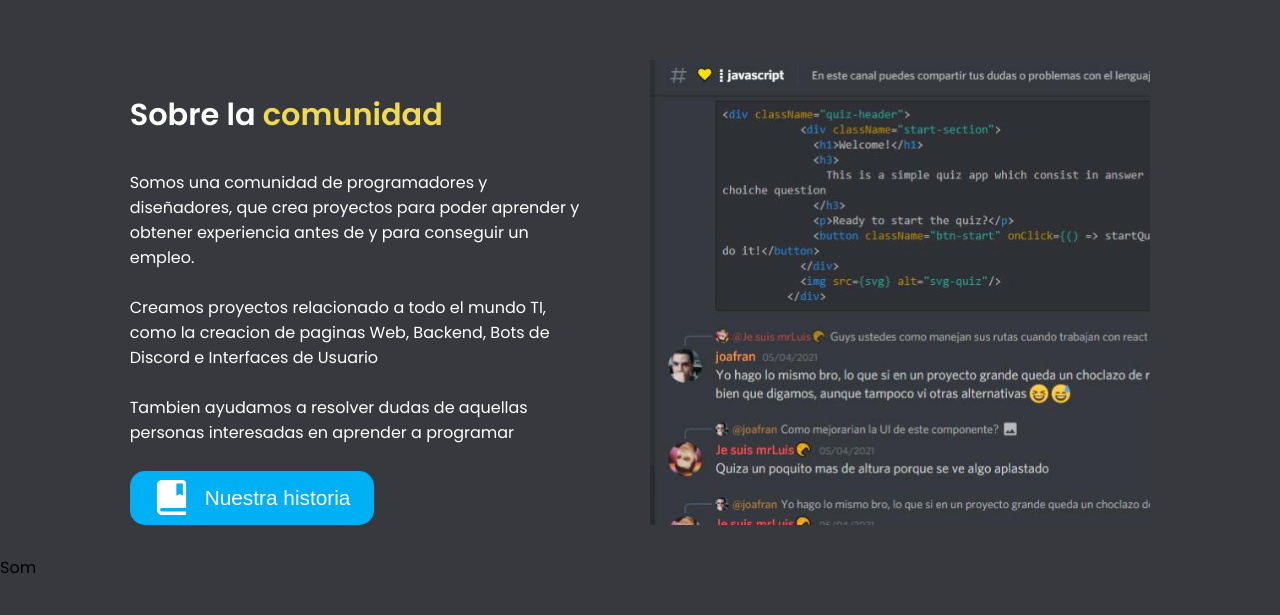
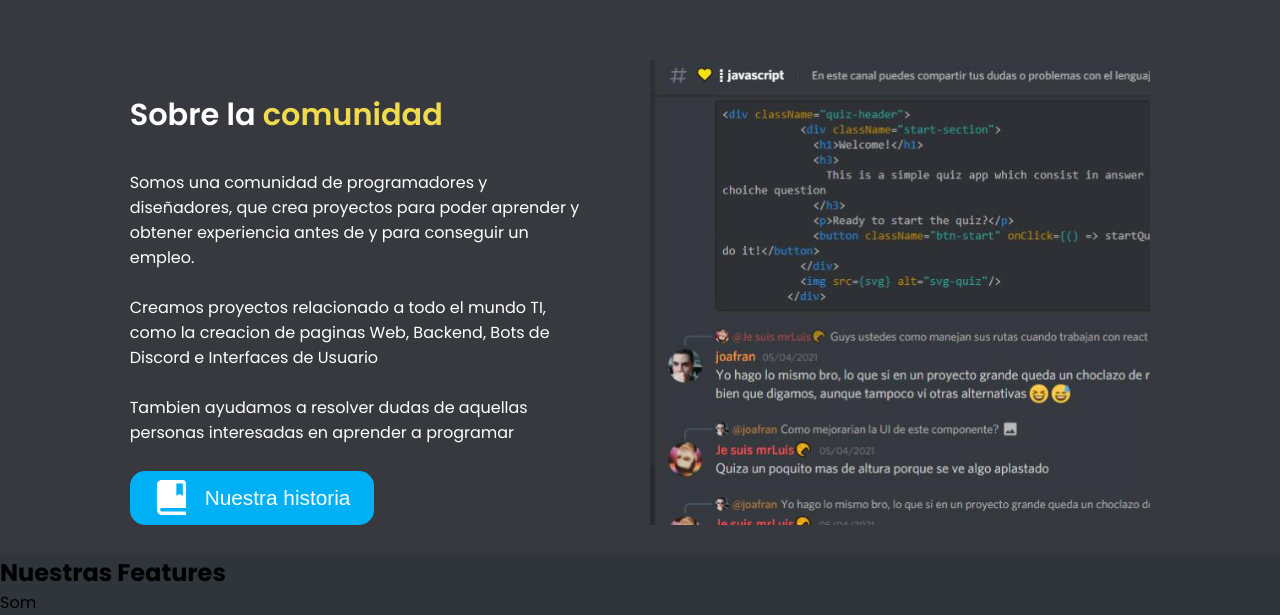
Before and after one commit to callMe-Dev/callMeDev-web, a React (Vite) app: page / in a window 1280 px wide. Shown: the part 829-1444 px from the top of the page. Before the commit the page ends 1409 px from the top, so only its background shows below. Built offline with nearby package versions, Linux system fonts and the light colour scheme.

Commit message:
fix: cree el componente OurFeatures para un mejor orden

```diff
--- a/src/components/OurFeatures/Amistad/Amistad.styles.js
+++ b/src/components/OurFeatures/Amistad/Amistad.styles.js
@@ -0,0 +1,5 @@
+import styled from 'styled-components'
+
+export const AmistadSection = styled.section`
+  background: var();
+`
--- /dev/null
+++ b/src/components/OurFeatures/OurFeatures.jsx
@@ -0,0 +1,13 @@
+import React from 'react'
+import Amistad from './Amistad/Amistad'
+
+import { OurFeaturesSection } from './OurFeatures.styles'
+
+export default function OurFeatures() {
+  return (
+    <OurFeaturesSection>
+      <h1>Nuestras Features</h1>
+      <Amistad />
+    </OurFeaturesSection>
+  )
+}
--- /dev/null
+++ b/src/components/OurFeatures/OurFeatures.styles.js
@@ -0,0 +1,5 @@
+import styled from 'styled-components'
+
+export const OurFeaturesSection = styled.section`
+  background: var(--black);
+`
--- a/src/views/Home/Home.jsx
+++ b/src/views/Home/Home.jsx
@@ -2,7 +2,7 @@ import React from 'react'
 
 import Hero from '../../components/Hero/Hero'
 import AboutCommunity from '../../components/AboutCommunity/AboutCommunity'
-import Amistad from '../../components/OurFeatures/Amistad/Amistad'
+import OurFeatures from '../../components/OurFeatures/OurFeatures'
 
 import { HomeStyled } from './Home.styles'
 
@@ -11,7 +11,7 @@ export default function Home() {
     <HomeStyled>
       <Hero />
       <AboutCommunity />
-      <Amistad />
+      <OurFeatures />
     </HomeStyled>
   )
 }
```
